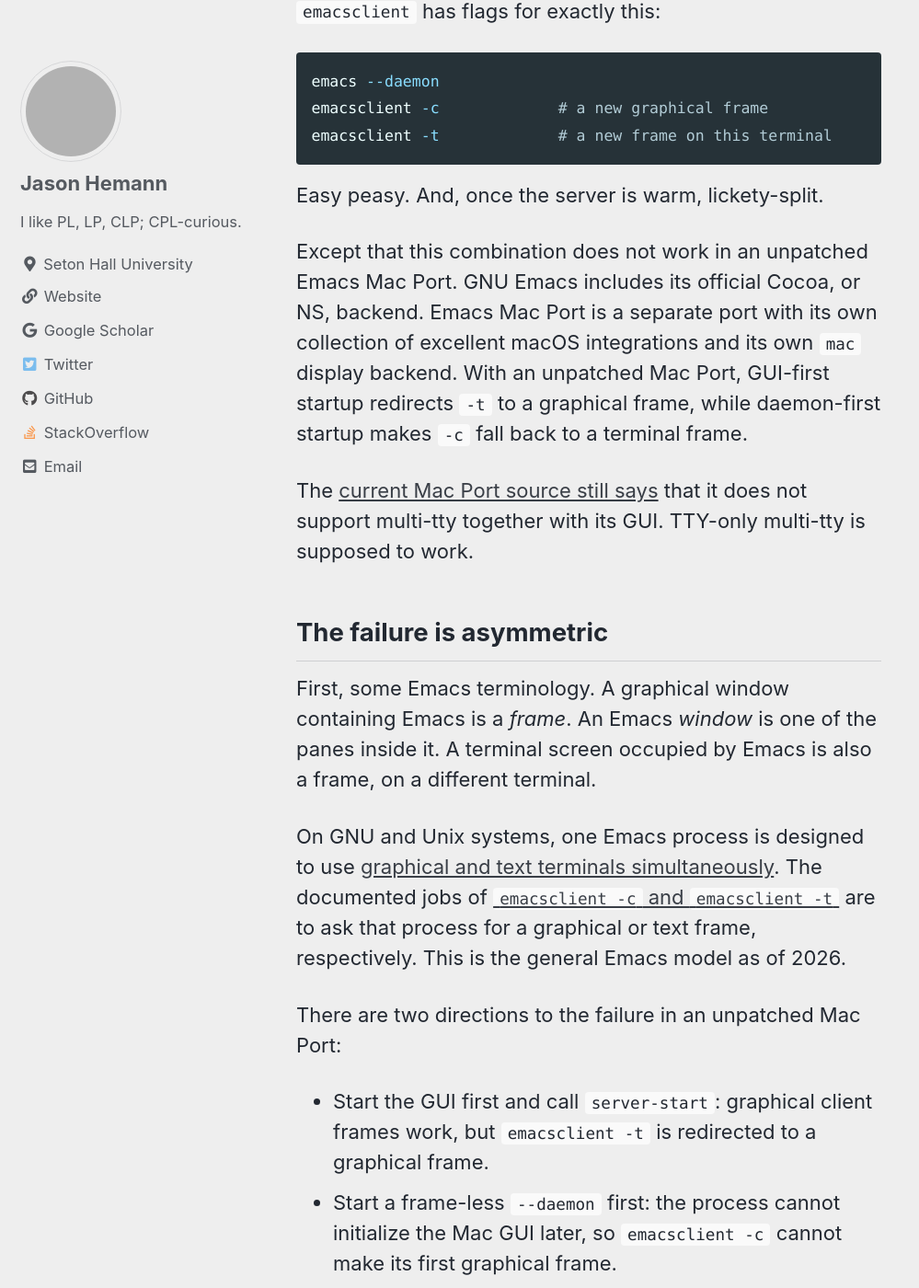
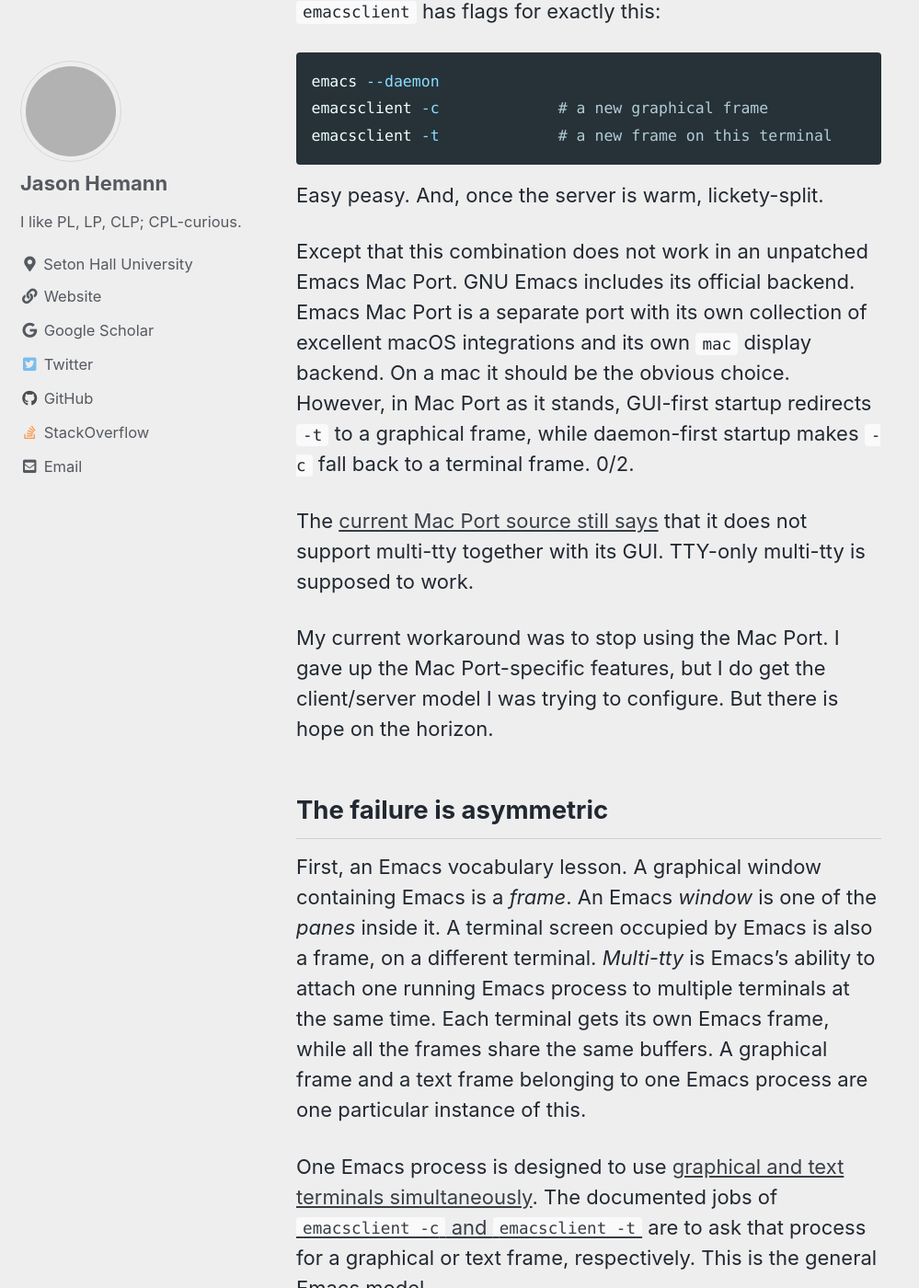
Before and after one commit to jasonhemann/jasonhemann.github.io, a Jekyll site: the page built from _posts/2026-09-01-multi-ttwhy.md, in a window 1280 px wide and 1400 px high, scrolled down 414 px. Shown: the whole window at 92% size, without its empty margins (0-999 px from the left). Built offline with Jekyll 4.4.1, drawn with Linux system fonts in a browser that asks for light colours; cached includes are drawn as plain includes; some of the changed text lies outside the part shown; grey boxes are pictures that could not be loaded.

Commit message:
Revise Emacs Mac Port multi-tty post

```diff
--- a/_posts/2026-09-01-multi-ttwhy.md
+++ b/_posts/2026-09-01-multi-ttwhy.md
@@ -17,42 +17,51 @@
 Easy peasy. And, once the server is warm, lickety-split.
 
 Except that this combination does not work in an unpatched Emacs Mac
-Port. GNU Emacs includes its official Cocoa, or NS, backend. Emacs Mac
-Port is a separate port with its own collection of excellent macOS
-integrations and its own `mac` display backend. With an unpatched Mac
-Port, GUI-first startup redirects `-t` to a graphical frame, while
-daemon-first startup makes `-c` fall back to a terminal frame.
+Port. GNU Emacs includes its official backend. Emacs Mac Port is a
+separate port with its own collection of excellent macOS integrations
+and its own `mac` display backend. On a mac it should be the obvious
+choice. However, in Mac Port as it stands, GUI-first startup redirects
+`-t` to a graphical frame, while daemon-first startup makes `-c` fall
+back to a terminal frame. 0/2.
 
 The [current Mac Port source still says](https://github.com/jdtsmith/emacs-mac/blob/emacs-mac-30_1_exp/README-mac#L209-L212)
 that it does not support multi-tty together with its GUI. TTY-only
 multi-tty is supposed to work.
 
+My current workaround was to stop using the Mac Port. I gave up the
+Mac Port-specific features, but I do get the client/server model I was
+trying to configure. But there is hope on the horizon.
+
 ## The failure is asymmetric
 
-First, some Emacs terminology. A graphical window containing Emacs is a
-*frame*. An Emacs *window* is one of the panes inside it. A terminal
-screen occupied by Emacs is also a frame, on a different terminal.
+First, an Emacs vocabulary lesson. A graphical window containing Emacs
+is a *frame*. An Emacs *window* is one of the *panes* inside it. A
+terminal screen occupied by Emacs is also a frame, on a different
+terminal. *Multi-tty* is Emacs's ability to attach one running Emacs
+process to multiple terminals at the same time. Each terminal gets its
+own Emacs frame, while all the frames share the same buffers. A
+graphical frame and a text frame belonging to one Emacs process
+are one particular instance of this.
 
-On GNU and Unix systems, one Emacs process is designed to use
-[graphical and text terminals simultaneously](https://www.gnu.org/software/emacs/manual/html_node/elisp/Frames.html).
-The documented jobs of [`emacsclient -c` and `emacsclient -t`](https://www.gnu.org/software/emacs/manual/html_node/emacs/emacsclient-Options.html)
+One Emacs process is designed to use [graphical and text terminals
+simultaneously](https://www.gnu.org/software/emacs/manual/html_node/elisp/Frames.html).
+The documented jobs of [`emacsclient -c` and `emacsclient
+-t`](https://www.gnu.org/software/emacs/manual/html_node/emacs/emacsclient-Options.html)
 are to ask that process for a graphical or text frame, respectively.
-This is the general Emacs model as of 2026.
+This is the general Emacs model.
 
-There are two directions to the failure in an unpatched Mac Port:
+So there are two kinds of failures in current release Mac Port:
 
 * Start the GUI first and call `server-start`: graphical client frames
-  work, but `emacsclient -t` is redirected to a graphical frame.
-* Start a frame-less `--daemon` first: the process cannot initialize the
-  Mac GUI later, so `emacsclient -c` cannot make its first graphical
-  frame.
+  work, but `emacsclient -t` is instead redirected to a graphical frame.
+* Start a frame-less `--daemon` first: the process cannot initialize
+  the Mac GUI later, so `emacsclient -c` cannot make its first
+  graphical frame. When `-c` cannot make a graphical frame,
+  `emacsclient` deliberately falls back to a terminal frame, and so it
+  looks like the client is just ignoring our request.
 
-Those are the two symptoms in the still-open
+Both of these symptoms are described in the still-open
 [issue #52](https://github.com/railwaycat/homebrew-emacsmacport/issues/52).
-There is one extra wrinkle: when `-c` cannot make a graphical frame,
-`emacsclient` deliberately falls back to a terminal frame. What looks
-like the client ignoring my request is evidence that GUI initialization
-failed.
 
 ## A partial fix ships downstream
 
@@ -77,17 +86,9 @@
 [`mac-pseudo-daemon`](https://github.com/DarwinAwardWinner/mac-pseudo-daemon)
 workaround handles that lifecycle problem by starting graphically and
 keeping a hidden GUI frame alive. It is a useful pseudo-daemon, but the
-“pseudo” is doing real work in that name.
+"pseudo" is doing real work in that name.
 
-## What I use now
-
-My current workaround is to stop using the Mac Port. My current
-Emacs.app is a standard GNU Emacs 30.2 NS build installed through
-[Jimeh's `emacs-app` cask](https://github.com/jimeh/emacs-builds). I give
-up the Mac Port-specific features, but I get the client/server model I
-was trying to configure.
-
-## Good news---a full fix?
+## Good news everyone---a full fix?
 
 Here is a delightful bit of news. On August 30, 2026, someone opened
 [Mac Port pull request #143](https://github.com/jdtsmith/emacs-mac/pull/143),
@@ -98,35 +99,25 @@
 the server and client tests and manually testing TTY and GUI clients in
 both orders.
 
-A stacked [pull request #144](https://github.com/jdtsmith/emacs-mac/pull/144)
-addresses a dispatch-worker starvation problem found while repeatedly
-creating and deleting those frames. That companion patch is less settled;
-its maintainer discussion says some of its code may be superseded.
-
-As of September 1, both pull requests are open. The main patch is
-small and cleanly mergeable, but it has no human review or project CI
-result yet. This is the first credible candidate I have found for the
-whole Mac Port problem. This two-day-old code could be just the piece
-we needed. Right now it is awaiting review.
+The patch is small and cleanly mergeable, but it has no human review
+or project CI result yet. This is the first credible candidate I have
+found for the whole Mac Port problem. This two-day-old code could be
+just the piece we needed. Right now it is awaiting review.
 
 The state of play as of September 1, 2026, is:
 
-| Setup                                           | GUI and TTY frames together | Frame-less daemon can create its first GUI frame |
-|-------------------------------------------------|-----------------------------|--------------------------------------------------|
-| Standard GNU Emacs NS build                     | Yes                         | Yes                                              |
-| Unpatched Emacs Mac Port                        | No                          | No                                               |
-| Railwaycat-patched Mac Port                     | Yes, if GUI-first           | No                                               |
-| PR #143 applied to experimental Emacs Mac 30    | Author reports yes          | Author reports yes                               |
+| Setup                                        | GUI and TTY frames together | Frame-less daemon can create its first GUI frame |
+|----------------------------------------------|-----------------------------|--------------------------------------------------|
+| Standard GNU Emacs build                     | Yes                         | Yes                                              |
+| Unpatched Emacs Mac Port                     | No                          | No                                               |
+| Railwaycat-patched Mac Port                  | Yes, if GUI-first           | No                                               |
+| PR #143 applied to experimental Emacs Mac 30 | Author reports yes          | Author reports yes                               |
 
 ## So, multi-ttwhy?
 
-The best way to solve a problem is sometimes to make it the problem of
+The best way to solve a problem is sometimes to let it be the problem of
 someone with more time or talent. Here, GNU Emacs already had the model,
 Railwaycat carries the practical Mac Port patch, and now a new pull
 request attempts the last daemon-to-GUI step.
 
-The precise answer as of September 1, 2026, is less dramatic and more
-useful. Multi-tty works in Emacs generally and in the standard macOS NS
-build. It works in a GUI-first Railwaycat Mac Port. It still does not
-work completely in current released Mac Port builds, and the prospective
-full fix is only two days old.
+The prospective full fix is only two days old, but our long international parenthetical editing nightmare may soon be over.
```
